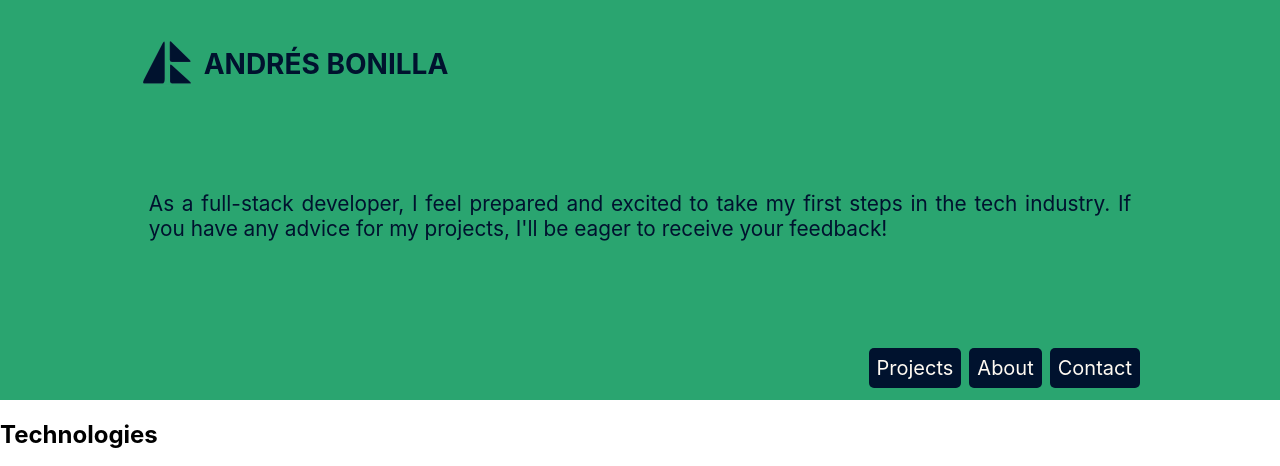
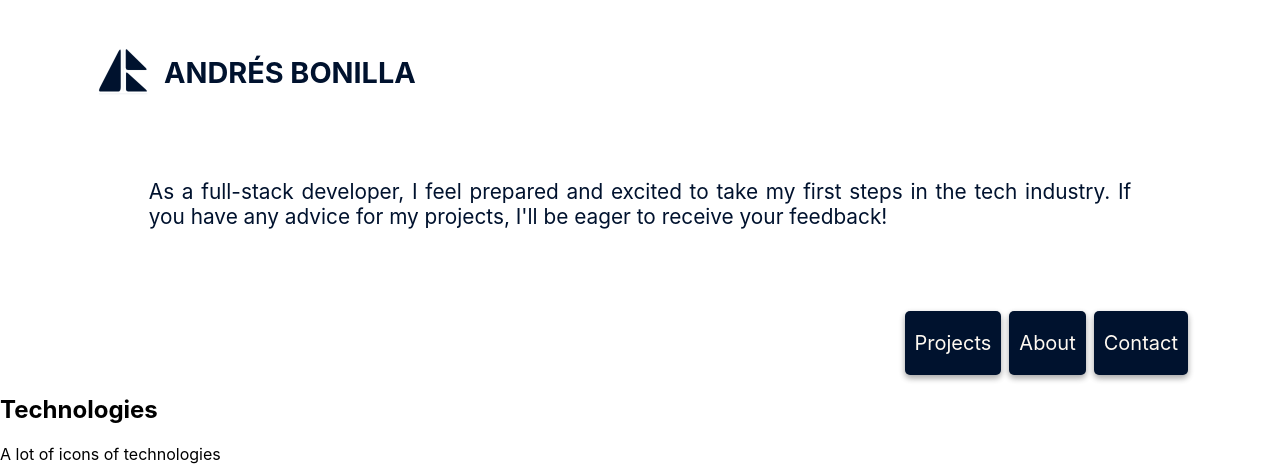
Before and after one commit to andres-bonilla/Portfolio, a React (Vite) app: page / in a window 1280 px wide. Shown: the top 466 px of the page. Built offline with nearby package versions, Linux system fonts and the light colour scheme.

Commit message:
Html and css refactorization

```diff
--- a/src/commons/Article.jsx
+++ b/src/commons/Article.jsx
@@ -7,7 +7,7 @@ export const Article = () => {
       <article>
         <div className="project-info">
           <h2 className="project-title">Titulo</h2>
-          <p>
+          <p className="project-text">
             Lorem ipsum dolor sit amet consectetur adipisicing elit. Dignissimos
             explicabo sed suscipit quasi tenetur veritatis pariatur aut minus
             eos ipsum. Qui cumque perspiciatis aliquid atque! Ipsa expedita illo
--- a/src/components/Header.jsx
+++ b/src/components/Header.jsx
@@ -1,15 +1,20 @@
 import "../styles/Header.css";
 import { Nav } from "./Nav";
+import { ReactComponent as LightLogo } from "../assets/logo-white.svg";
+import { ReactComponent as DarkLogo } from "../assets/logo-dark.svg";
 
 export const Header = ({ headerClass }) => {
   return (
     <header className={headerClass}>
-      <Nav
-        color={headerClass === "head-with-color" ? "#fffaf2" : "#00122e"}
-        navClass={
-          headerClass === "head-with-color" ? "wrap-nav" : "no-wrap-nav"
-        }
-      />
+      <a href="#hello" id="logo-title-link" className="cancel-link-style">
+        {headerClass === "head-with-color" ? (
+          <LightLogo id="logo" />
+        ) : (
+          <DarkLogo id="logo" />
+        )}
+        <h1 id="title">Andrés Bonilla</h1>
+      </a>
+      <Nav />
     </header>
   );
 };
--- a/src/components/Hello.jsx
+++ b/src/components/Hello.jsx
@@ -3,13 +3,12 @@ import "../styles/Hello.css";
 export const Hello = ({ helloClass }) => {
   return (
     <section id="hello" className={helloClass}>
-      <div id="hello-text-box">
-        <p id="hello-text">
-          As a full-stack developer, I feel prepared and excited to take my
-          first steps in the tech industry. If you have any advice for my
-          projects, I'll be eager to receive your feedback!
-        </p>
-      </div>
+      <h2>Presentation</h2>
+      <p id="hello-text">
+        As a full-stack developer, I feel prepared and excited to take my first
+        steps in the tech industry. If you have any advice for my projects, I'll
+        be eager to receive your feedback!
+      </p>
     </section>
   );
 };
--- a/src/components/Nav.jsx
+++ b/src/components/Nav.jsx
@@ -1,32 +1,24 @@
 import "../styles/Nav.css";
-import { ReactComponent as LightLogo } from "../assets/logo-white.svg";
-import { ReactComponent as DarkLogo } from "../assets/logo-dark.svg";
 
-export const Nav = ({ color, navClass }) => {
+export const Nav = () => {
   return (
-    <nav className={navClass}>
-      <a href="#hello" id="logo-link-box" className="cancel-link-style">
-        {navClass === "wrap-nav" ? (
-          <LightLogo id="logo" />
-        ) : (
-          <DarkLogo id="logo" />
-        )}
-        <div id="title-box">
-          <h1 id="title" style={{ color: color }}>
-            ANDRÉS BONILLA
-          </h1>
-        </div>
-      </a>
+    <nav>
       <ul id="nav-link-list">
-        <a href="#projects" className="cancel-link-style">
-          <li className="nav-link">Projects</li>
-        </a>
-        <a href="#about" className="cancel-link-style">
-          <li className="nav-link">About</li>
-        </a>
-        <a href="#contact" className="cancel-link-style">
-          <li className="nav-link">Contact</li>
-        </a>
+        <li className="nav-link">
+          <a href="#projects" className="cancel-link-style">
+            Projects
+          </a>
+        </li>
+        <li className="nav-link">
+          <a href="#about" className="cancel-link-style">
+            About
+          </a>
+        </li>
+        <li className="nav-link">
+          <a href="#contact" className="cancel-link-style">
+            Contact
+          </a>
+        </li>
       </ul>
     </nav>
   );
--- a/src/styles/App.css
+++ b/src/styles/App.css
@@ -1,4 +1,4 @@
 section {
-  background-color: rgb(42, 165, 112);
+  /*background-color: rgb(42, 165, 112);*/
   width: 100%;
 }
--- a/src/styles/Article.css
+++ b/src/styles/Article.css
@@ -2,7 +2,7 @@ article {
   display: flex;
   width: 100%;
   flex-direction: column;
-  background-color: brown;
+  /*background-color: brown;*/
   align-items: center;
   position: relative;
 }
@@ -14,12 +14,16 @@ article {
   position: absolute;
   top: 64px;
   left: 0;
+  border-radius: 16px;
+  box-shadow: rgba(0, 0, 0, 0.45) 0px 25px 20px -20px;
 }
 
 .project-info {
-  background-color: rgb(42, 58, 165);
   width: 80%;
+  height: max(27vw, 344px);
+  border-radius: 16px;
   z-index: 1;
+  box-shadow: rgba(0, 0, 0, 0.16) 0px 3px 6px, rgba(0, 0, 0, 0.23) 0px 3px 6px;
 }
 
 .project-info h2 {
--- a/src/styles/Header.css
+++ b/src/styles/Header.css
@@ -1,22 +1,66 @@
 header {
   display: flex;
-  width: 100%;
   left: 0;
   top: 0;
   z-index: 3;
-  justify-content: space-around;
+  justify-content: space-between;
   align-items: center;
+  width: max(100vw, 360px);
+  padding-left: max(calc(10vw - 36px), 8px);
+  padding-right: max(calc(10vw - 36px), 8px);
   transition: 0.7s;
 }
 
 .head-without-color {
   position: absolute;
   background-color: none;
-  height: 50vh;
+  color: #00122e;
+  height: 375px;
+  padding-top: 5vh;
 }
 
 .head-with-color {
   position: fixed;
   background-color: #00122e;
+  color: #fffaf2;
   height: 64px;
 }
+
+@media (max-width: 768px) {
+  .head-with-color #logo-title-link #title {
+    display: none;
+  }
+  .head-without-color #logo-title-link #title {
+    position: absolute;
+    left: calc(max(calc(10vw - 36px), 8px) + 72px);
+  }
+}
+
+#logo-title-link {
+  display: flex;
+  flex-wrap: nowrap;
+  align-self: flex-start;
+  gap: 8px;
+}
+
+#logo {
+  display: flex;
+  width: 64px;
+  height: 64px;
+  min-width: 64px;
+  min-height: 64px;
+}
+
+#title {
+  width: fit-content;
+  align-self: center;
+  margin: 0px;
+  font-size: 1.8em;
+  white-space: nowrap;
+  text-transform: uppercase;
+}
+
+.cancel-link-style {
+  color: inherit;
+  text-decoration: none;
+}
--- a/src/styles/Hello.css
+++ b/src/styles/Hello.css
@@ -1,21 +1,14 @@
 .expand-hello {
   display: flex;
-  height: 50vh;
+  height: 375px;
   padding-top: 32px;
   justify-content: center;
-  align-items: center;
   scrollbar-gutter: unset;
   transition: 0.7s;
 }
 
-.expand-hello #hello-text-box {
-  display: flex;
-  width: max(78%, 344px);
-  height: 22vh;
-}
-
 .contract-hello {
-  background-color: blueviolet;
+  background-color: #00122e;
   display: flex;
   height: 64px;
   justify-content: center;
@@ -24,11 +17,17 @@
   transition: 0.7s;
 }
 
-.contract-hello #hello-text-box {
+#hello h2 {
+  display: none;
+}
+
+.contract-hello #hello-text {
   display: none;
 }
 
 #hello-text {
+  width: max(78%, 344px);
+  margin: 0 auto;
   align-self: center;
   font-size: 1.3em;
   text-align: justify;
--- a/src/styles/Nav.css
+++ b/src/styles/Nav.css
@@ -1,75 +1,23 @@
 nav {
   display: flex;
-  width: max(80%, 360px);
-  justify-content: space-between;
-  align-items: center;
+  width: fit-content;
+  align-self: flex-end;
 }
 
-.no-wrap-nav {
-  padding-top: 32px;
-  flex-direction: column;
-  gap: calc(50vh - 160px);
-  transition: 1s;
-}
-
-.wrap-nav {
-  flex-wrap: wrap;
-  gap: 0vh;
-  transition: 1s;
-}
-
-@media (max-width: 768px) {
-  .wrap-nav #title-box {
-    display: none;
-  }
-}
-
-#logo-link-box {
+#nav-link-list {
   display: flex;
-  flex-wrap: nowrap;
-  align-self: flex-start;
-}
-
-#logo {
-  display: flex;
-  margin-left: 8px;
-  width: 64px;
-  height: 64px;
-  min-width: 64px;
-  min-height: 64px;
-}
-
-#title-box {
-  display: flex;
-  width: 252px;
-  min-width: 252px;
-  height: 64px;
-  justify-content: center;
-  align-items: center;
-  border-radius: 5px;
-}
-
-#title {
-  width: fit-content;
-  margin: 0px;
-  padding: 6px;
-  font-size: 28px;
-  white-space: nowrap;
-}
-#nav-link-list {
   align-self: flex-end;
   height: 64px;
-  margin: 0px 8px 0px 4px;
-  gap: 5px;
+  gap: 8px;
 }
 
 .nav-link {
   display: inline-block;
   width: fit-content;
-  margin: 4px;
-  padding: 8px;
+  padding: 0px 10px;
   font-size: 20px;
   border-radius: 5px;
+  box-shadow: rgba(0, 0, 0, 0.16) 0px 3px 6px, rgba(0, 0, 0, 0.23) 0px 3px 6px;
   background-color: #00122e;
   color: #fffaf2;
 }
@@ -79,8 +27,3 @@ nav {
   align-items: center;
   height: 64px;
 }
-
-.cancel-link-style {
-  color: inherit;
-  text-decoration: none;
-}
--- a/src/styles/Projects.css
+++ b/src/styles/Projects.css
@@ -1,5 +1,5 @@
 .project-grid {
-  background-color: rgb(42, 138, 165);
+  /*background-color: rgb(42, 138, 165);*/
   display: flex;
   flex-wrap: wrap;
   justify-content: center;
```
